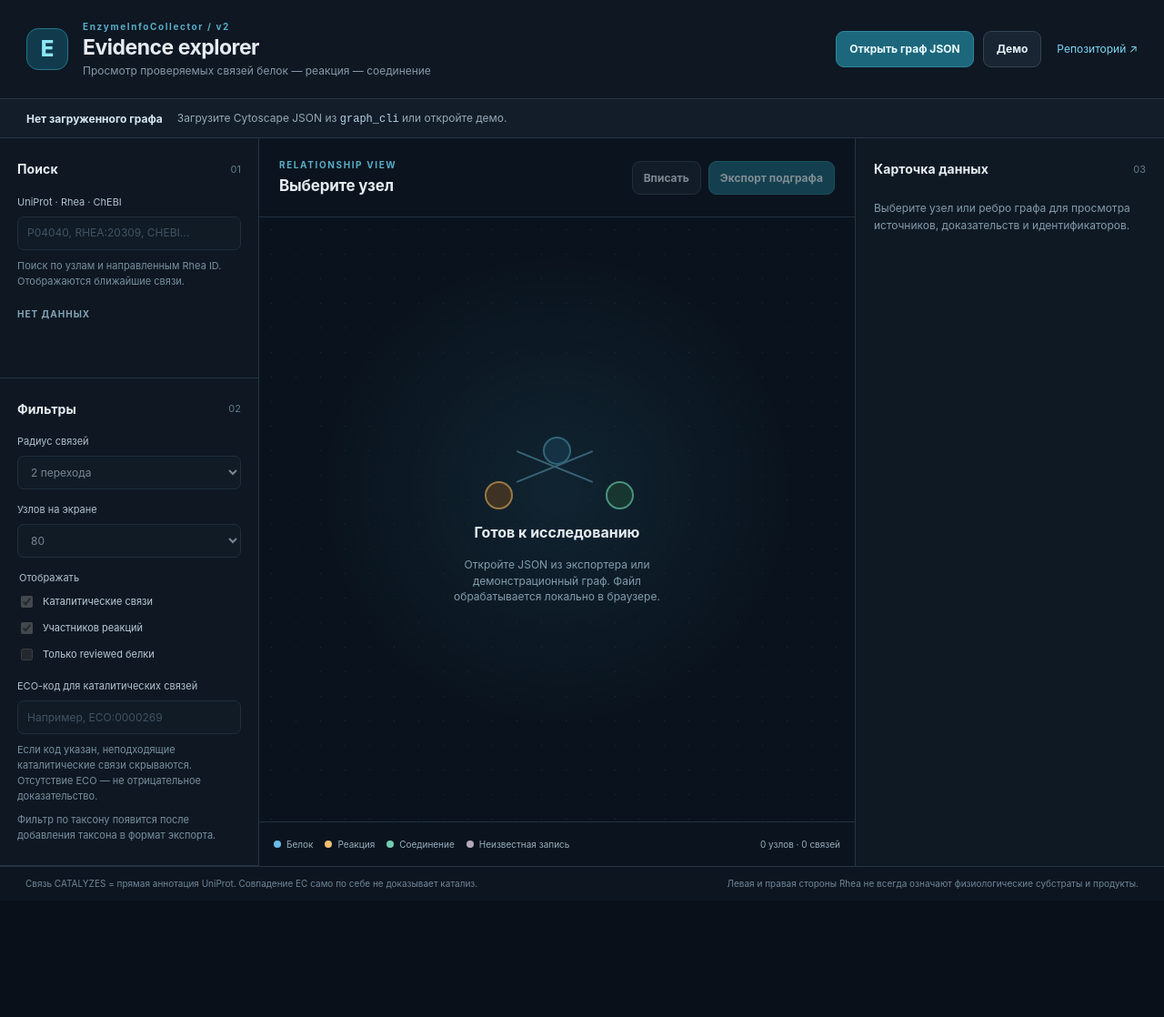
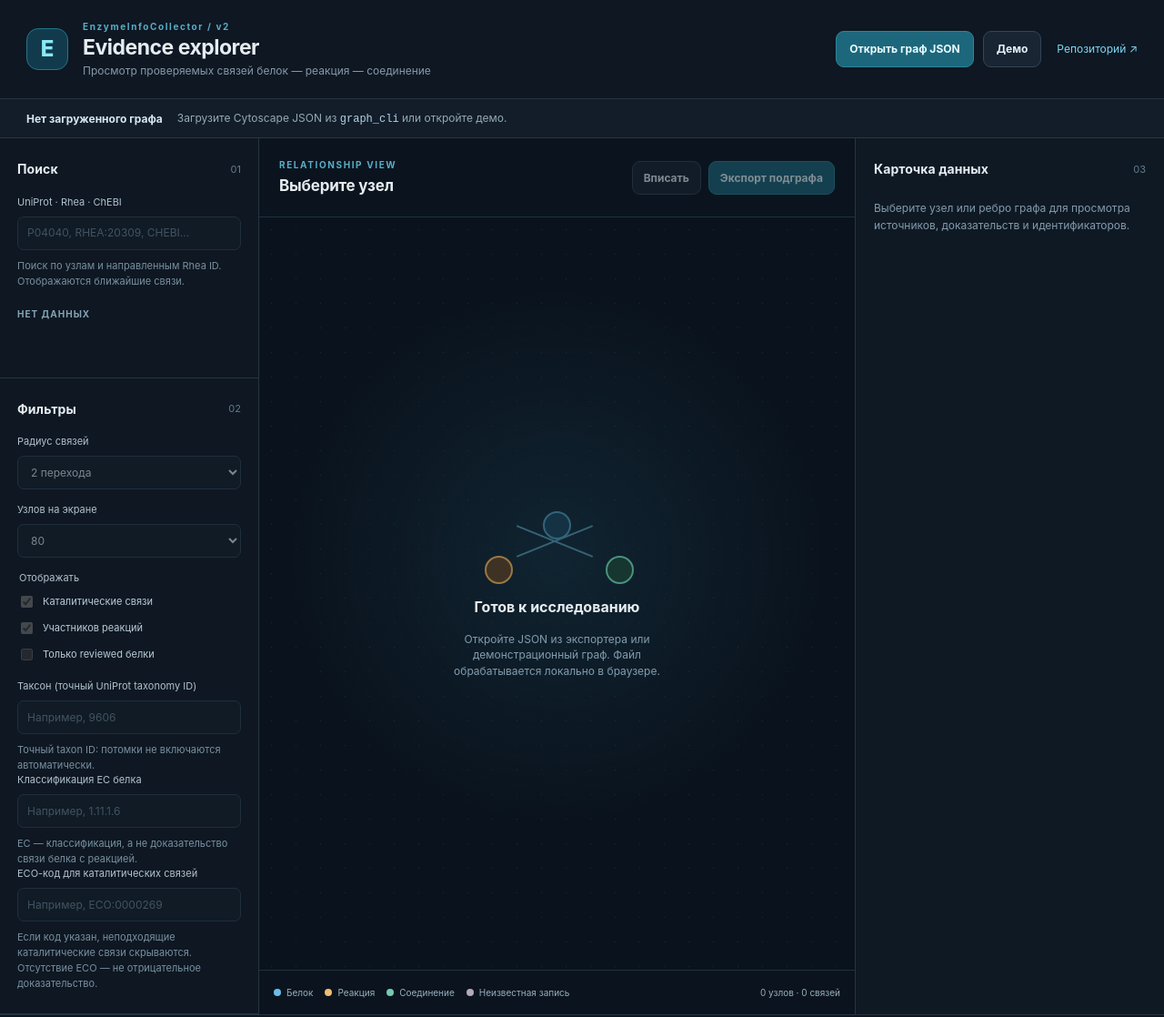
Before and after one commit to VasilijEpishkin/EnzymeInfoCollector, a plain HTML site: page explorer/index.html in a window 1280 px wide. Shown: the top 1118 px of the page at 91% size. Before the commit the page ends 990 px from the top, so only its background shows below. Drawn offline with Linux system fonts and the light colour scheme; a script that the page names is missing.

Commit message:
Restore taxonomy/EC filter inputs after CDN integrity hardening

```diff
--- a/explorer/index.html
+++ b/explorer/index.html
@@ -60,10 +60,16 @@
             <label><input id="filter-participants" type="checkbox" checked disabled> Участников реакций</label>
             <label><input id="filter-reviewed" type="checkbox" disabled> Только reviewed белки</label>
           </fieldset>
+          <label for="taxon-id">Таксон (точный UniProt taxonomy ID)</label>
+          <input id="taxon-id" type="search" inputmode="numeric" placeholder="Например, 9606" disabled>
+          <p class="hint">Точный taxon ID: потомки не включаются автоматически.</p>
+          <label for="ec-number">Классификация EC белка</label>
+          <input id="ec-number" type="search" placeholder="Например, 1.11.1.6" disabled>
+          <p class="hint">EC — классификация, а не доказательство связи белка с реакцией.</p>
           <label for="eco">ECO-код для каталитических связей</label>
           <input id="eco" type="search" placeholder="Например, ECO:0000269" disabled>
           <p class="hint">Если код указан, неподходящие каталитические связи скрываются. Отсутствие ECO — не отрицательное доказательство.</p>
-          <p class="hint">Фильтр по таксону появится после добавления таксона в формат экспорта.</p>
+
         </section>
       </aside>
 
```
